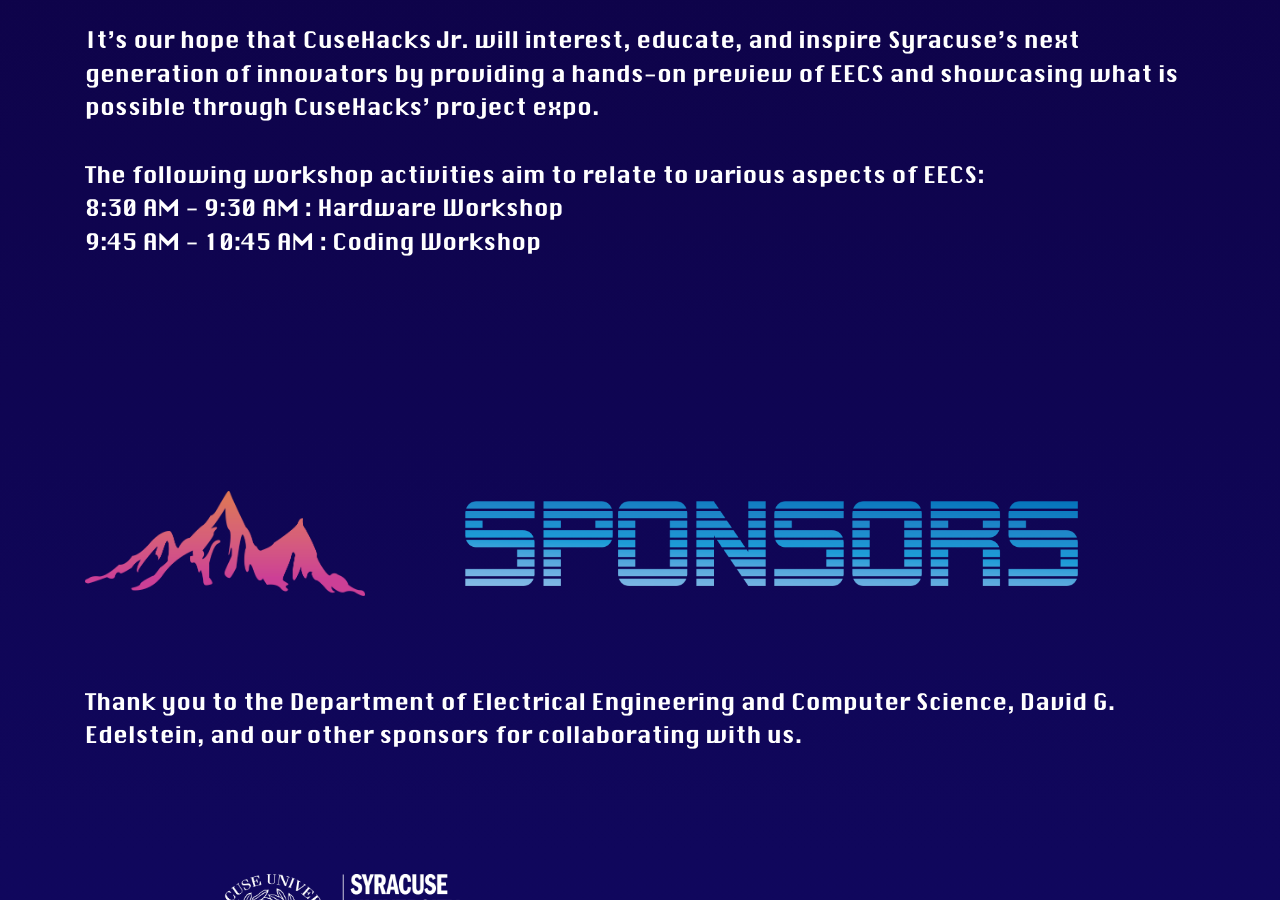
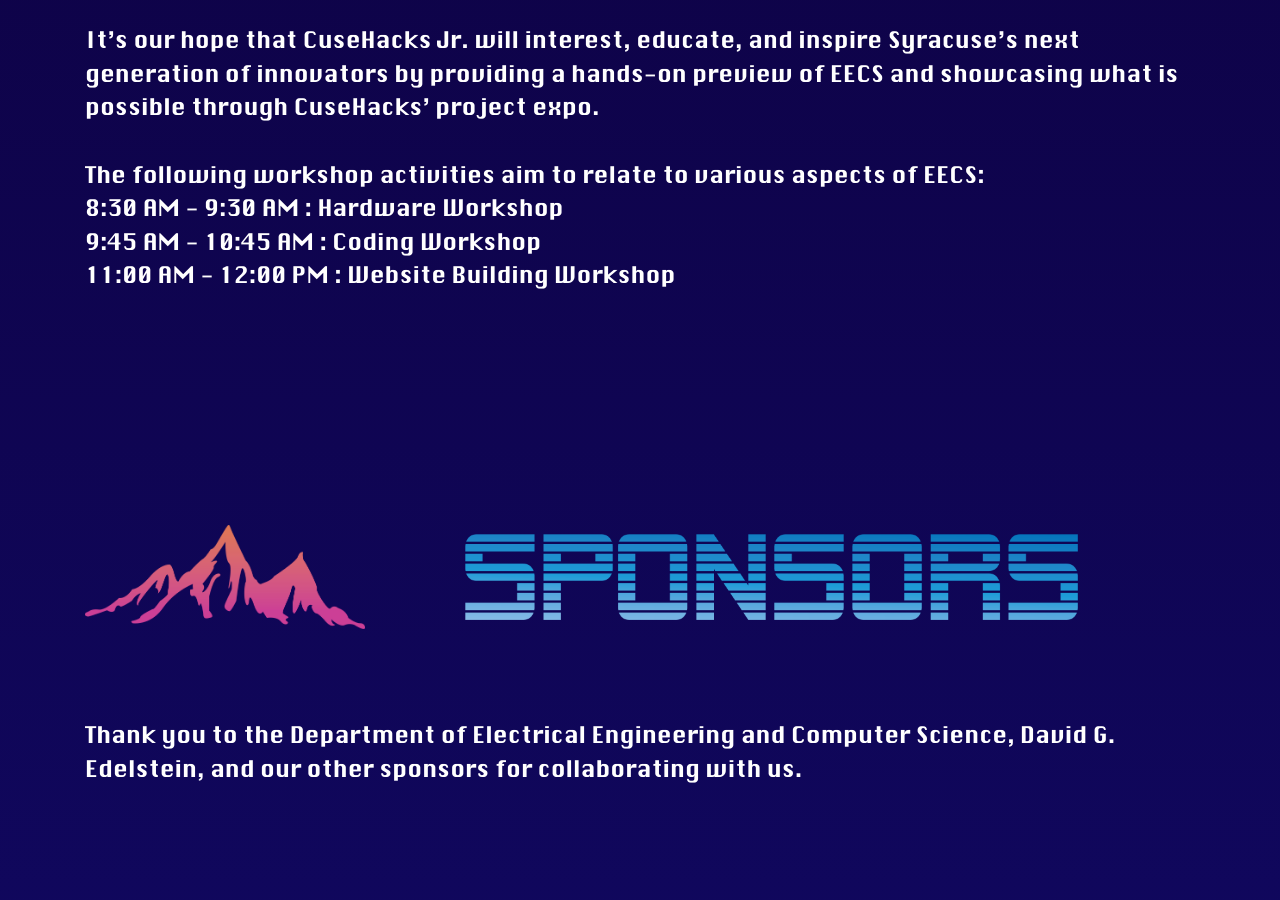
Before and after one commit to innovateorange/cusehacks, a Jekyll site: the page built from index.html, in a window 1280 px wide and 900 px high, scrolled down 6208 px. Built offline with Jekyll 4.4.1, drawn with Linux system fonts in a browser that asks for light colours; nearby versions of some CDN libraries.

Commit message:
added jr workshop

```diff
--- a/_config.yml
+++ b/_config.yml
@@ -180,8 +180,8 @@
     8:30 AM - 9:30 AM  : Hardware Workshop
     <br>
     9:45 AM - 10:45 AM : Coding Workshop
-# <br>
-# 11:00 AM - 12:00 PM : Website Building Workshop
+    <br>
+    11:00 AM - 12:00 PM : Website Building Workshop
 
 
 # Sponsor Information: Thank you message, interest message, and company information
```
